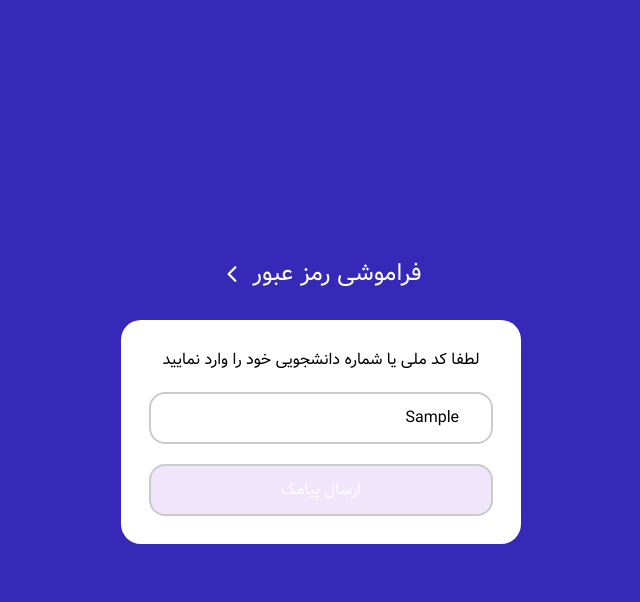
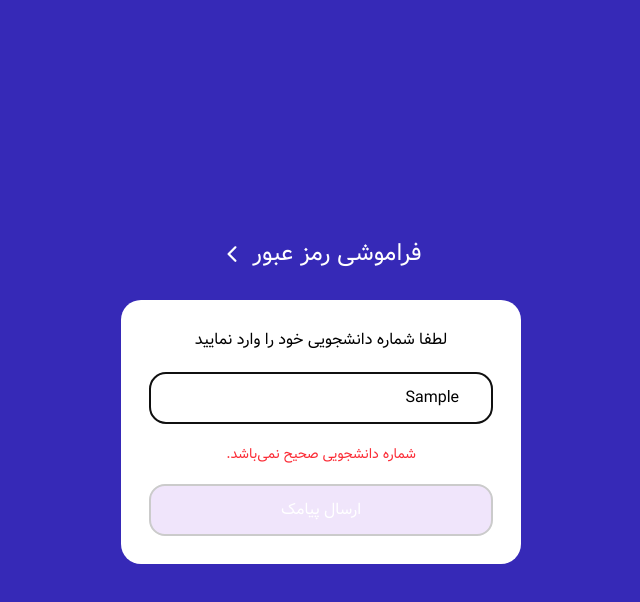
Before and after one commit to Azadi-Front-Dev/Amoozeshyar_Plus, a React (Vite) app: page /Forgotpassword in a window 1280 px wide. Both pictures are taken after typing "Sample" into the empty fields and a click on the button "ارسال پیامک". Shown: the top 602 px of the page, without its empty margins (319-959 px from the left). Built offline with nearby package versions, Linux system fonts and the light colour scheme.

Commit message:
feat (authentication): forgetpassword validation

```diff
--- a/src/Pages/Forgotpassword.jsx
+++ b/src/Pages/Forgotpassword.jsx
@@ -1,18 +1,30 @@
 import React, { useState } from "react";
 import InputLogin from "../Components/Login/InputLogin";
 import { IoIosArrowBack } from "react-icons/io";
+import { useForm } from "react-hook-form";
+import { zodResolver } from "@hookform/resolvers/zod";
+import { forgetpasswordSchema } from "../Validation/auth.schema";
 const Forgotpassword = () => {
+  const {
+    register,
+    handleSubmit,
+    formState: { errors },
+  } = useForm({
+    defaultValues: {
+      unicode: "",
+    },
+    resolver: zodResolver(forgetpasswordSchema),
+  });
   const [number, setNumber] = useState("");
   const numberhandle = () => {
     setNumber(event.target.value);
   };
-  const submithandle = () => {
-    event.preventDefault();
-    console.log(number);
+  const SendForm = (data) => {
+    console.log(data);
   };
   return (
     <form
-      onSubmit={submithandle}
+      onSubmit={handleSubmit(SendForm)}
       className=" w-full h-screen bg-My-blue flex flex-col items-center justify-center gap-7 p-3"
     >
       <h3 className=" flex items-center text-white text-[24px] gap-2">
@@ -22,15 +34,18 @@ const Forgotpassword = () => {
       <div className="flex-col items-center justify-start w-full max-w-100   bg-white rounded-[20px] p-4">
         <div className="w-full flex flex-col items-center justify-center  p-3 gap-5">
           <h5 className=" text-[16px] ">
-            لطفا کد ملی یا شماره دانشجویی خود را وارد نمایید
+            لطفا شماره دانشجویی خود را وارد نمایید
           </h5>
           <InputLogin
             type="text"
-            placeholder="کد ملی یا شماره دانشجویی"
-            value={number}
-            onChange={numberhandle}
+            placeholder="  شماره دانشجویی"
+            {...register("unicode")}
           />
-
+          {errors.unicode && (
+            <span className="text-sm text-red-500">
+              {errors.unicode.message}
+            </span>
+          )}
           <button
             type="submit"
             className="w-full border-2 border-My-gray bg-My-purlpe text-white  rounded-2xl p-3"
--- a/src/Pages/Signup.jsx
+++ b/src/Pages/Signup.jsx
@@ -21,6 +21,7 @@ const Signup = () => {
       placeofissue: "",
       password: "",
       confirmpassword: "",
+      terms: false,
     },
     resolver: zodResolver(signupSchema),
   });
@@ -111,7 +112,12 @@ const Signup = () => {
             </span>
           )}
           <div className=" text-[16px] flex items-center justify-center gap-4">
-            <input type="checkbox" placeholder="Password" className="w-6 h-6" />
+            <input
+              type="checkbox"
+              placeholder="Password"
+              className="w-6 h-6"
+              {...register("terms")}
+            />
             <div className="flex flex-wrap items-center gap-2 max-w-60">
               <span>با شرایط استفاده و قوانین سامانه</span>
               <Link
--- a/src/Validation/auth.schema.js
+++ b/src/Validation/auth.schema.js
@@ -30,7 +30,7 @@ export const signupSchema = z
 
     nationalcode: z
       .string()
-      .min(1, "کد ملی الزامی است")
+      .min(1, "وارد کردن کد ملی الزامی است")
       .regex(nationalCodeRegex, "کد ملی باید ۱۰ رقم باشد"),
 
     birthdaydate: z
@@ -48,14 +48,32 @@ export const signupSchema = z
 
     password: z
       .string()
-      .min(8, "رمز عبور باید حداقل ۸ کاراکتر باشد")
+      .min(
+        8,
+        "رمز عبور باید حداقل ۸ کاراکتر و شامل حروف بزرگ و کوچک و ارقام باشد",
+      )
       .regex(/[A-Z]/, "حداقل یک حرف بزرگ وارد کنید")
       .regex(/[a-z]/, "حداقل یک حرف کوچک وارد کنید")
       .regex(/[0-9]/, "حداقل یک عدد وارد کنید"),
 
     confirmpassword: z.string().min(1, "تکرار رمز عبور الزامی است"),
+    terms: z.literal(true, {
+      error: () => ({
+        message: "پذیرش قوانین و مقررات الزامی است",
+      }),
+    }),
   })
   .refine((data) => data.password === data.confirmpassword, {
     message: "رمز عبور و تکرار آن یکسان نیست",
     path: ["confirmpassword"],
   });
+
+export const forgetpasswordSchema = z.object({
+  unicode: z.union([
+    // z.string().regex(/^\d{10}$/, ""),
+    z
+      .string()
+      .min(1, "وارد کردن دانشجویی الزامی است. ")
+      .regex(/^\d{14}$/, "شماره دانشجویی صحیح نمی‌باشد.")
+  ]),
+});
```
